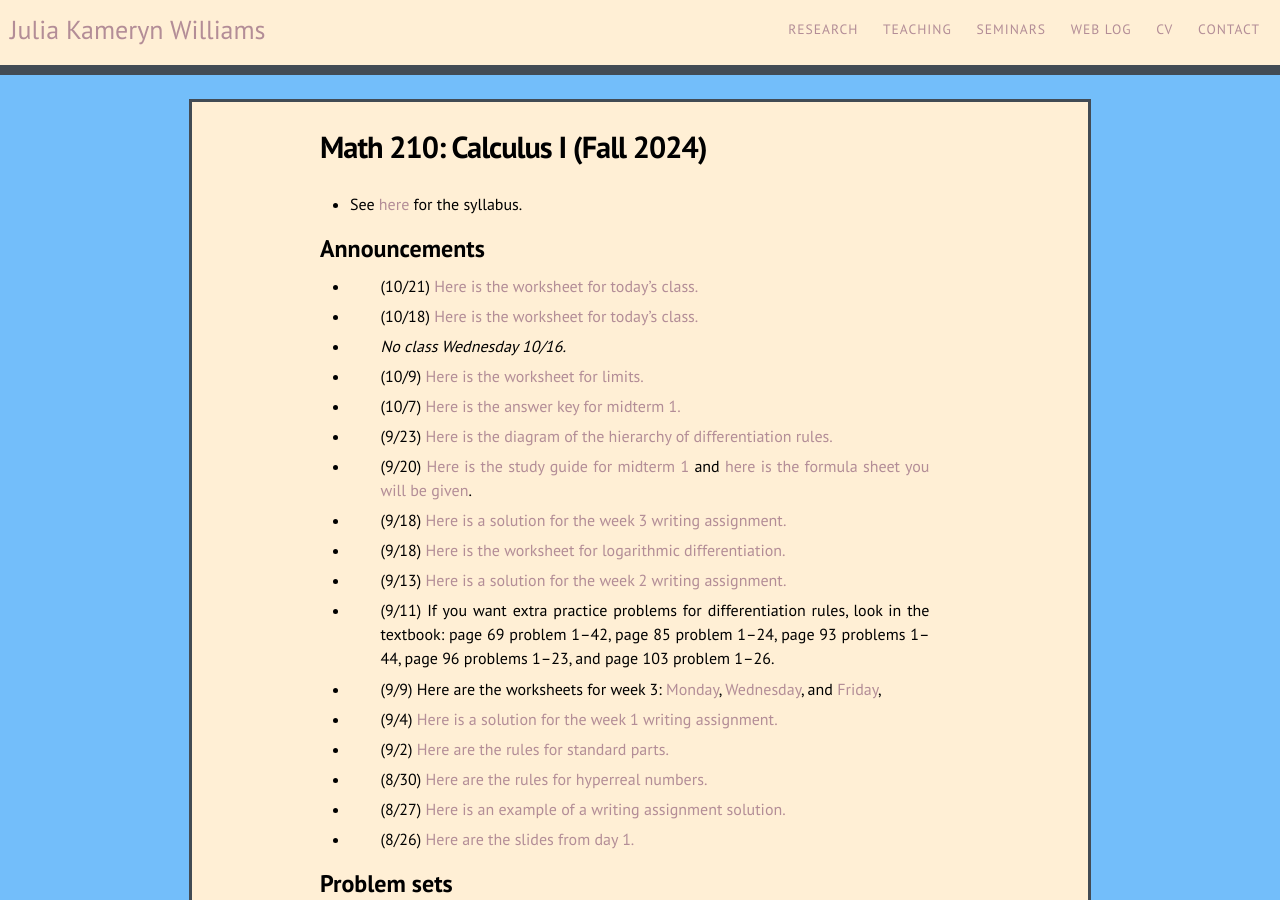
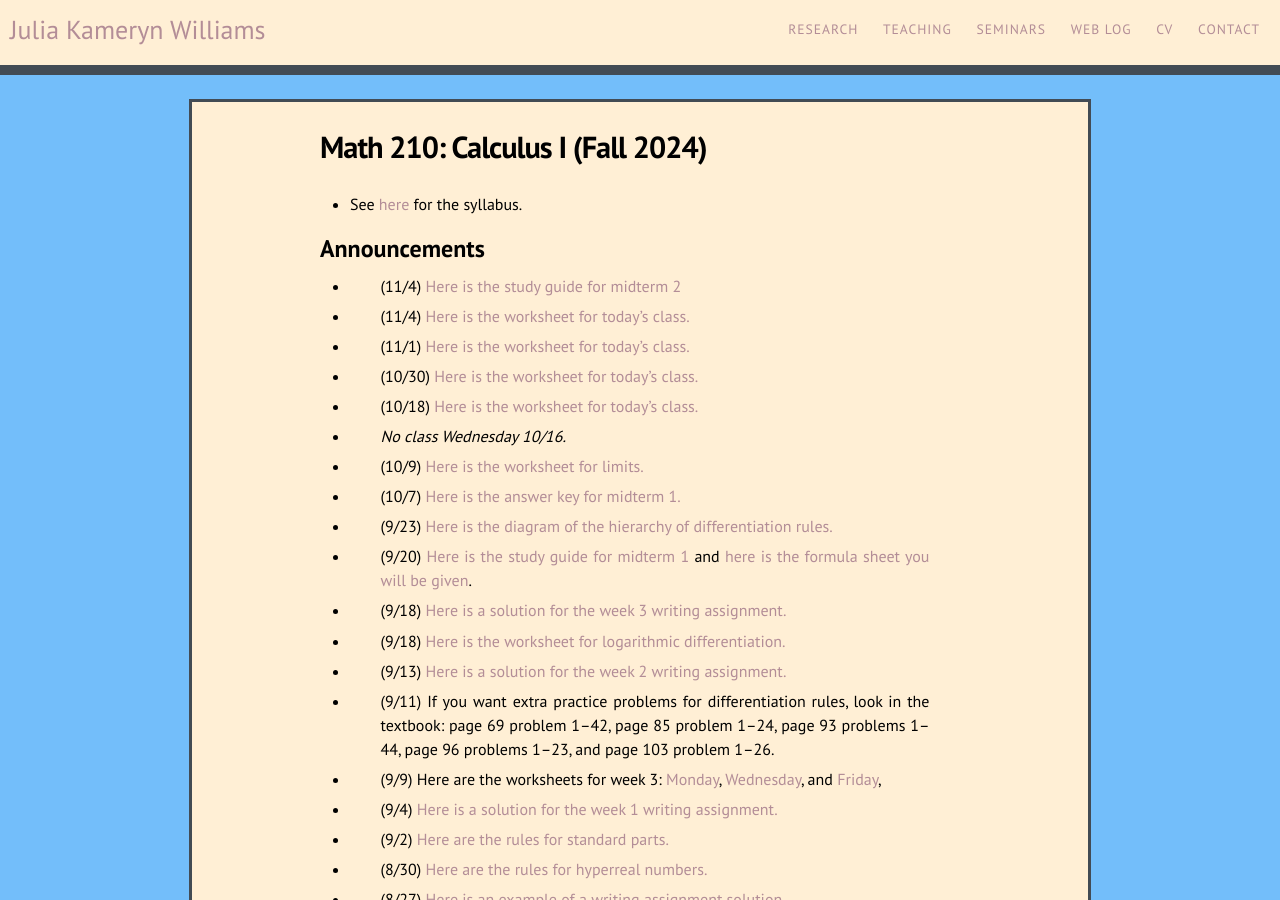
Before and after one commit to kamerynjw/kamerynjw.github.io, a Jekyll site: the page built from teaching/2024/math210.md, in a window 1280 px wide and 900 px high. Built offline with Jekyll 4.4.1, drawn with Linux system fonts in a browser that asks for light colours; nearby versions of some CDN libraries; formulas are drawn with MathJax 3.

Commit message:
added worksheets and study guide

```diff
--- a/teaching/2024/math210.md
+++ b/teaching/2024/math210.md
@@ -10,7 +10,13 @@ permalink: /teaching/2024/math210/
 Announcements
 -------------
 
-* (10/21) [Here is the worksheet for today's class.]({{ page.url }}10-21.pdf)
+* (11/4) [Here is the study guide for midterm 2]({{ page.url }}sg2.pdf)
+
+* (11/4) [Here is the worksheet for today's class.]({{ page.url }}11-4.pdf)
+
+* (11/1) [Here is the worksheet for today's class.]({{ page.url }}11-1.pdf)
+
+* (10/30) [Here is the worksheet for today's class.]({{ page.url }}10-30.pdf)
 
 * (10/18) [Here is the worksheet for today's class.]({{ page.url }}10-18.pdf)
 
```
Also changed, not shown: 4 other files.
